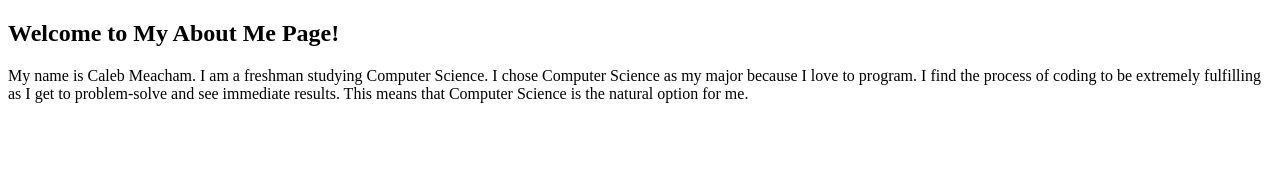
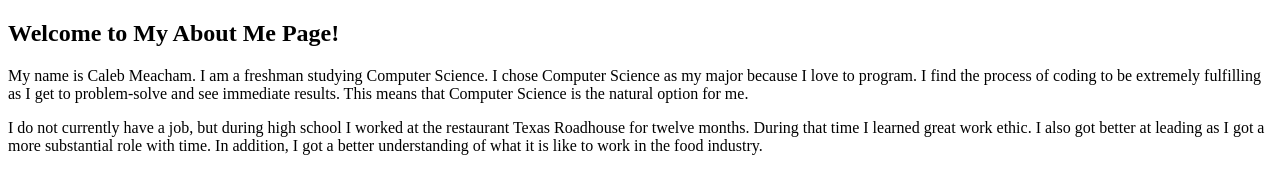
Before and after one commit to cmmeach2/webpages, a plain HTML site: page index.html in a window 1280 px wide. Drawn offline with Linux system fonts and the light colour scheme.

Commit message:
Update index.html

```diff
--- a/index.html
+++ b/index.html
@@ -23,6 +23,10 @@
             Computer Science as my major because I love to program. I find the process of
             coding to be extremely fulfilling as I get to problem-solve and see immediate
             results. This means that Computer Science is the natural option for me.</p>
+        <p>I do not currently have a job, but during high school I worked at the restaurant
+            Texas Roadhouse for twelve months. During that time I learned great work ethic.
+            I also got better at leading as I got a more substantial role with time. In addition,
+            I got a better understanding of what it is like to work in the food industry.</p>
 
     </body>
 
```
